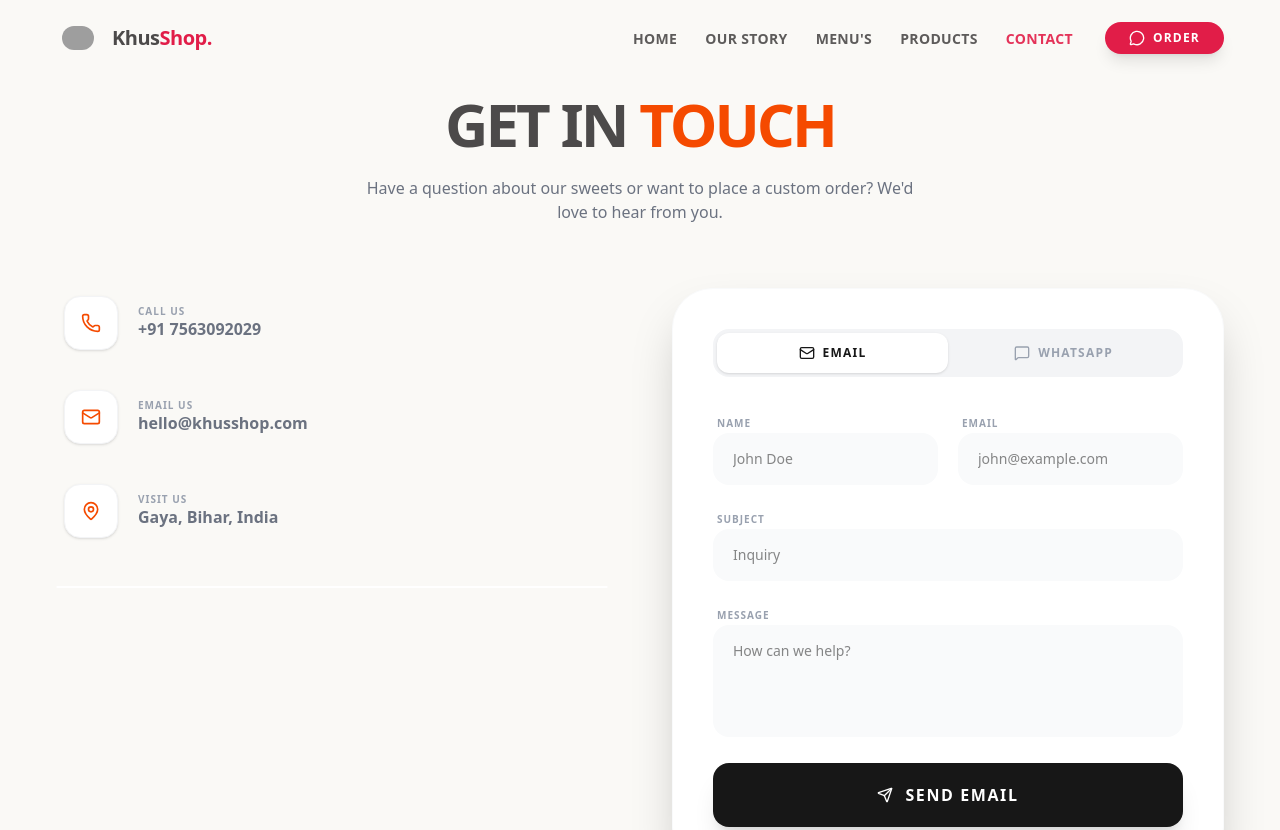
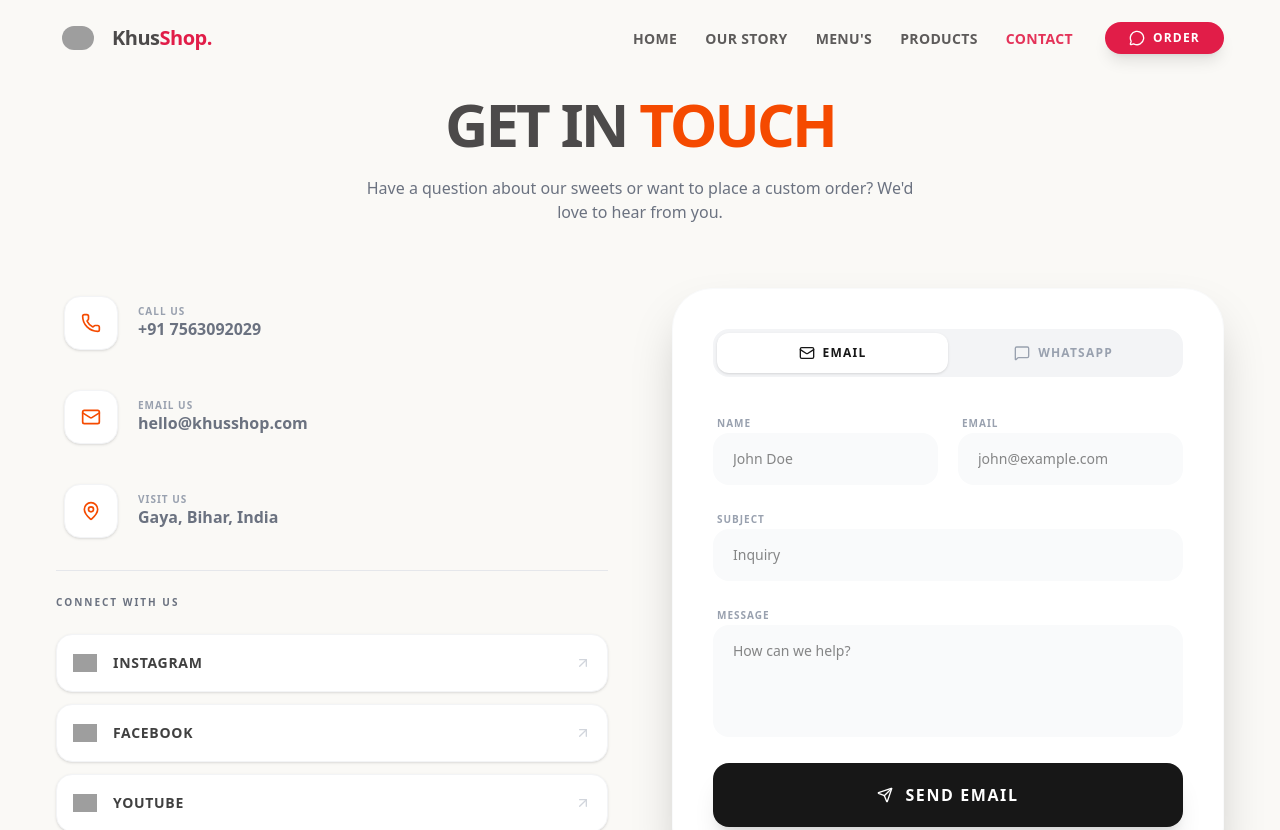
Before and after one commit to md-faizanahmad/sweets-shop, a Next.js app: page /contact in a window 1280 px wide. Shown: the top 830 px of the page. Built offline with nearby package versions, Linux system fonts and the light colour scheme; grey boxes are pictures that could not be loaded.

Commit message:
feat: features SocialLink.tsx

```diff
--- a/src/features/contact/ContactInfo.tsx
+++ b/src/features/contact/ContactInfo.tsx
@@ -3,6 +3,7 @@ import { Mail, Phone, MapPin } from "lucide-react";
 import { Location } from "@/components/ui/Location";
 import ContactMethod from "./ContactMethod";
 import { contactConfig } from "./contact.config";
+import SocialLinks from "./SocialLinks";
 
 export default function ContactInfo() {
   return (
@@ -15,6 +16,7 @@ export default function ContactInfo() {
             {...method}
           />
         ))}
+        <SocialLinks />
       </div>
 
       <div className="rounded-3xl overflow-hidden shadow-xl border border-white">
--- a/src/features/contact/SocialLinks.tsx
+++ b/src/features/contact/SocialLinks.tsx
@@ -7,7 +7,7 @@ const socials = [
   {
     name: "Instagram",
     href: "https://instagram.com",
-    icon: "https://upload.wikimedia.org/wikipedia/commons/a/a5/Instagram_icon.png",
+    icon: "https://upload.wikimedia.org/wikipedia/commons/9/95/Instagram_logo_2022.svg",
     color: "hover:bg-pink-50",
   },
   {
```
